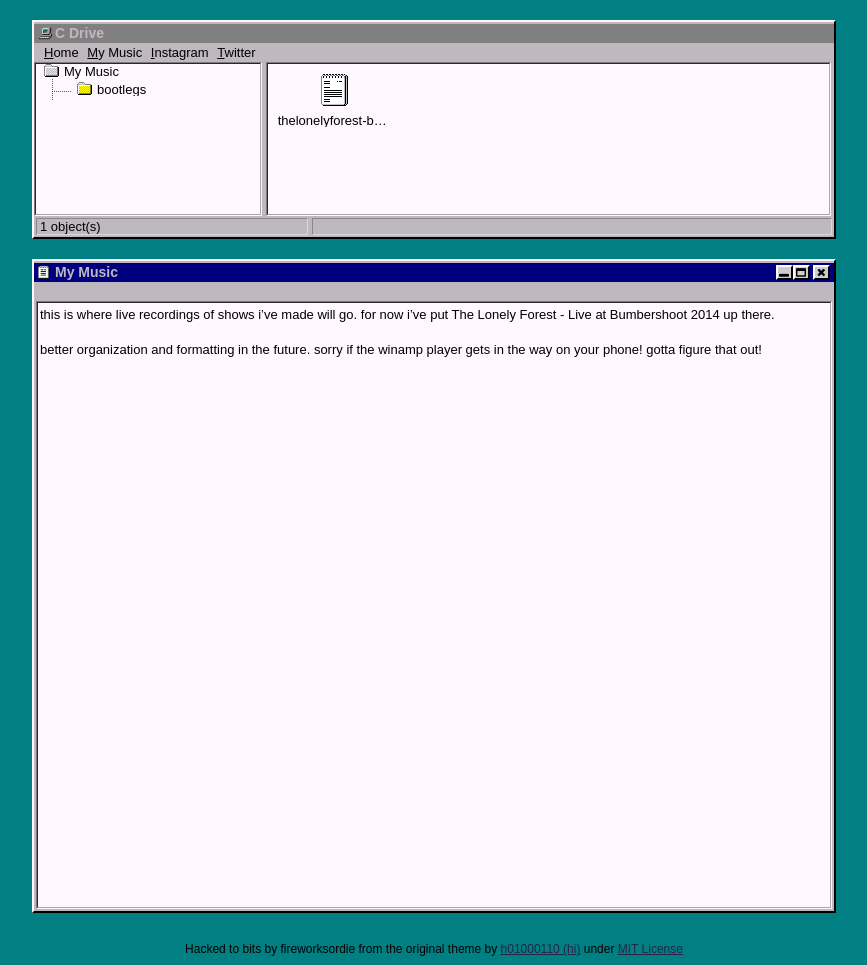
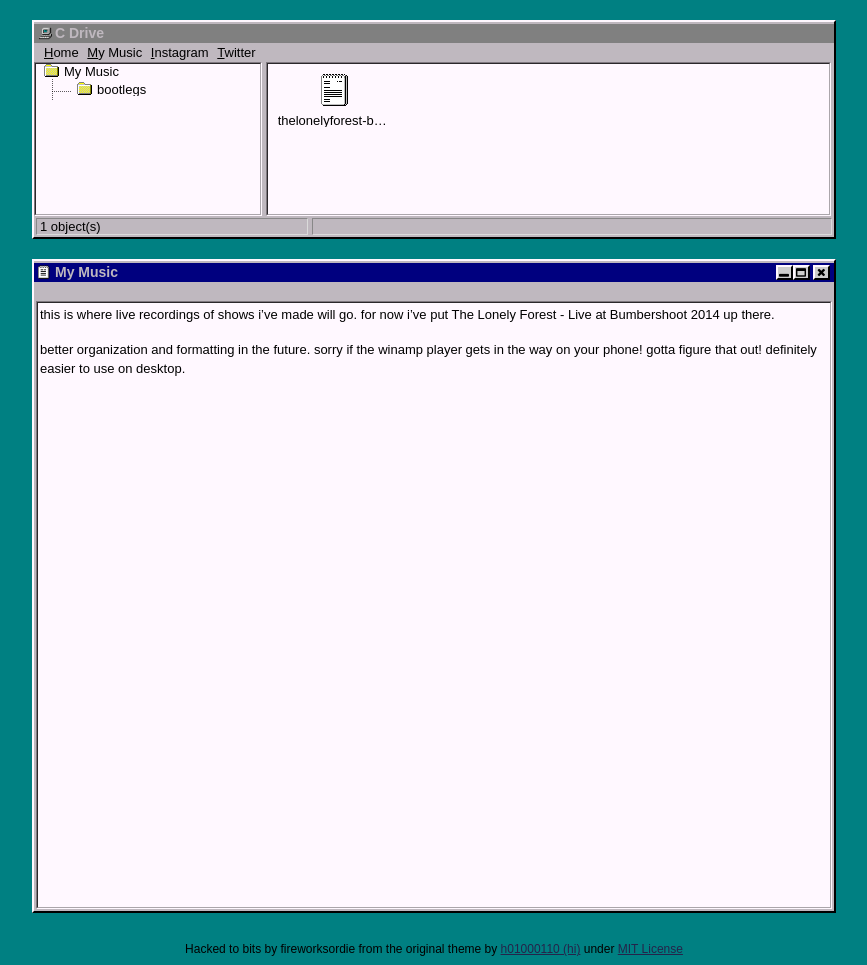
Before and after one commit to fodninetyfive/fodninetyfive.github.io, a Jekyll site: the page built from mymusic/bootlegs/index.md, in a window 1280 px wide. Shown: the whole page, without its empty margins (206-1073 px from the left). Built offline with Jekyll 4.4.1, drawn with Linux system fonts in a browser that asks for light colours.

Commit message:
last bits for now

```diff
--- a/mymusic/bootlegs/index.md
+++ b/mymusic/bootlegs/index.md
@@ -5,4 +5,4 @@
 
 this is where live recordings of shows i've made will go. for now i've put The Lonely Forest - Live at Bumbershoot 2014 up there.
 
-better organization and formatting in the future. sorry if the winamp player gets in the way on your phone! gotta figure that out!
+better organization and formatting in the future. sorry if the winamp player gets in the way on your phone! gotta figure that out! definitely easier to use on desktop.
```
Also changed, not shown: mymusic/bootlegs/thelonelyforest-bumbershoot2014/index.md (+5 -5 lines).
